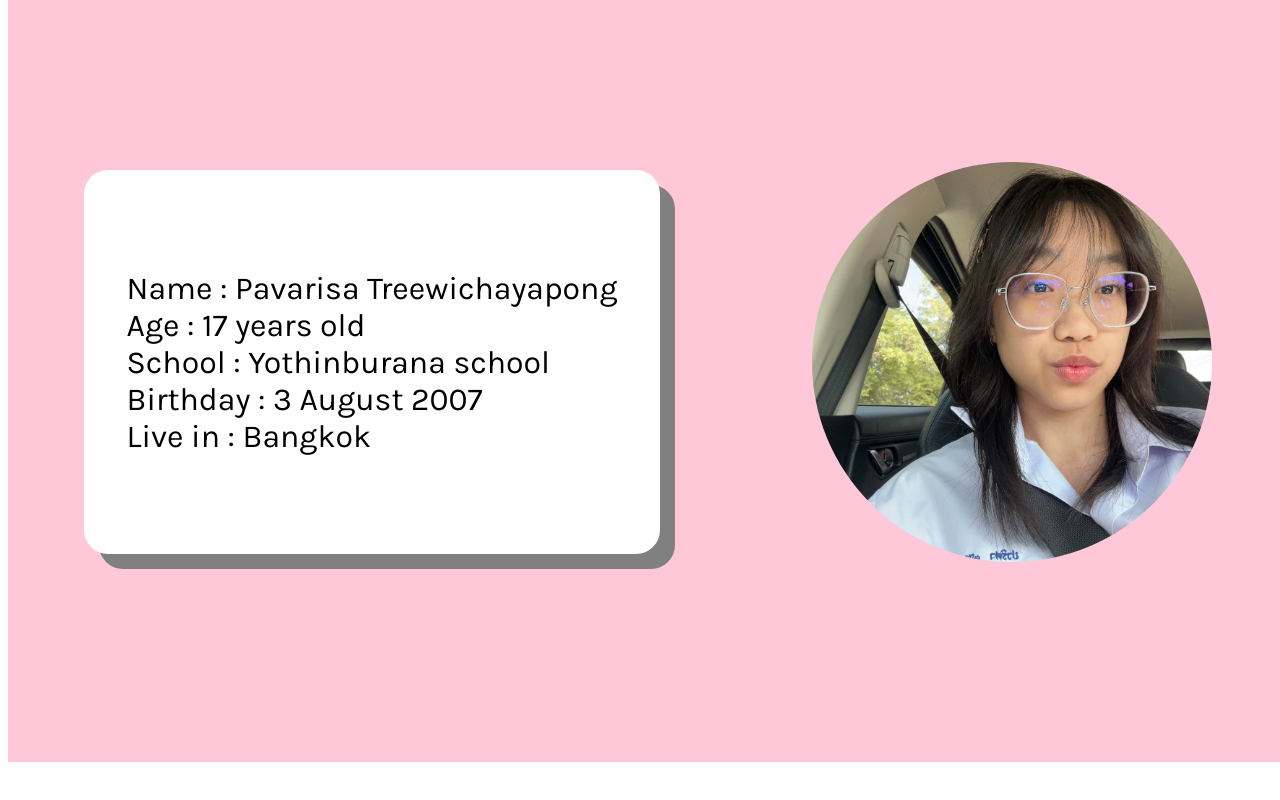
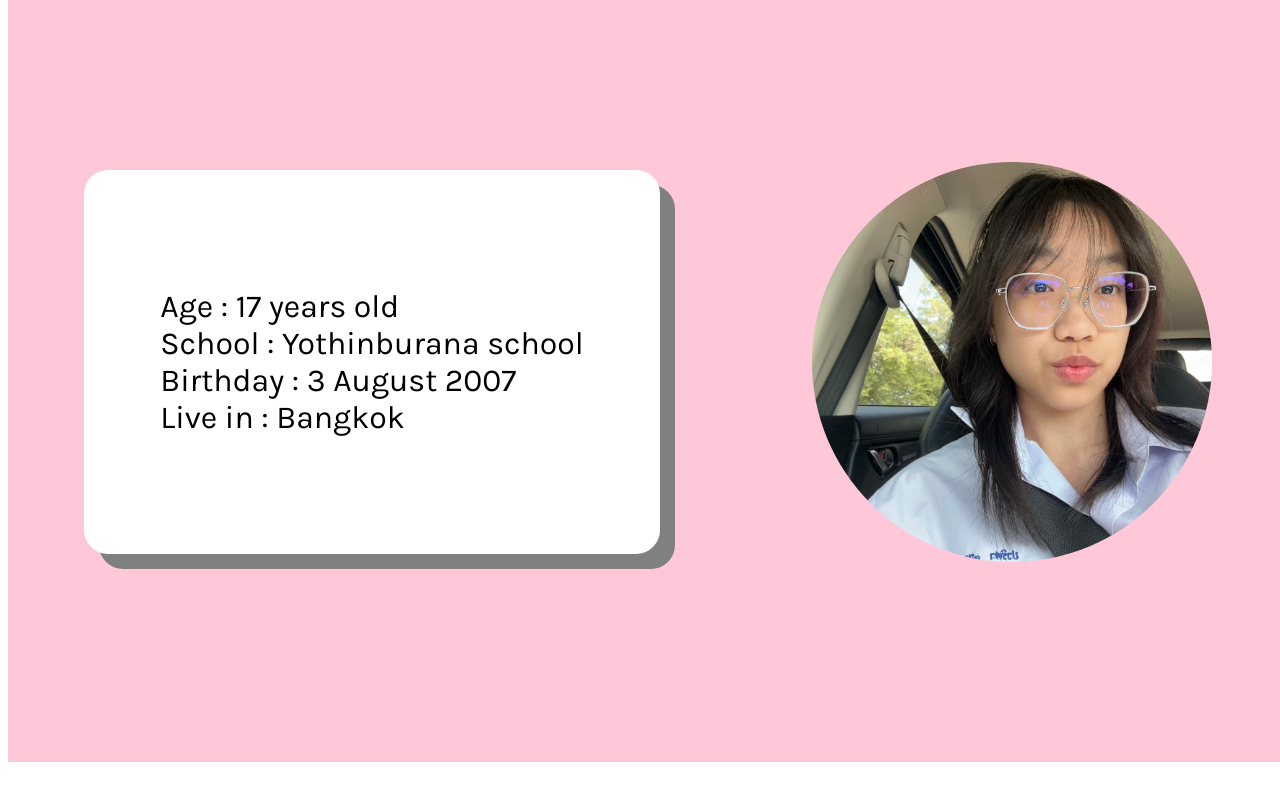
Before and after one commit to pvst07/pvst07.github.io, a plain HTML site: page myweb/index.html in a window 1280 px wide. Shown: the part 926-1726 px from the top of the page. Drawn offline with Linux system fonts and the light colour scheme.

Commit message:
delete p tag

```diff
--- a/myweb/index.html
+++ b/myweb/index.html
@@ -41,7 +41,7 @@
     <div class="container2">
         <div class="box">
 
-            <p>Name : Pavarisa Treewichayapong <br>
+            <!-- <p>Name : Pavarisa Treewichayapong <br> -->
 
                 Age : 17 years old <br>
 
```
